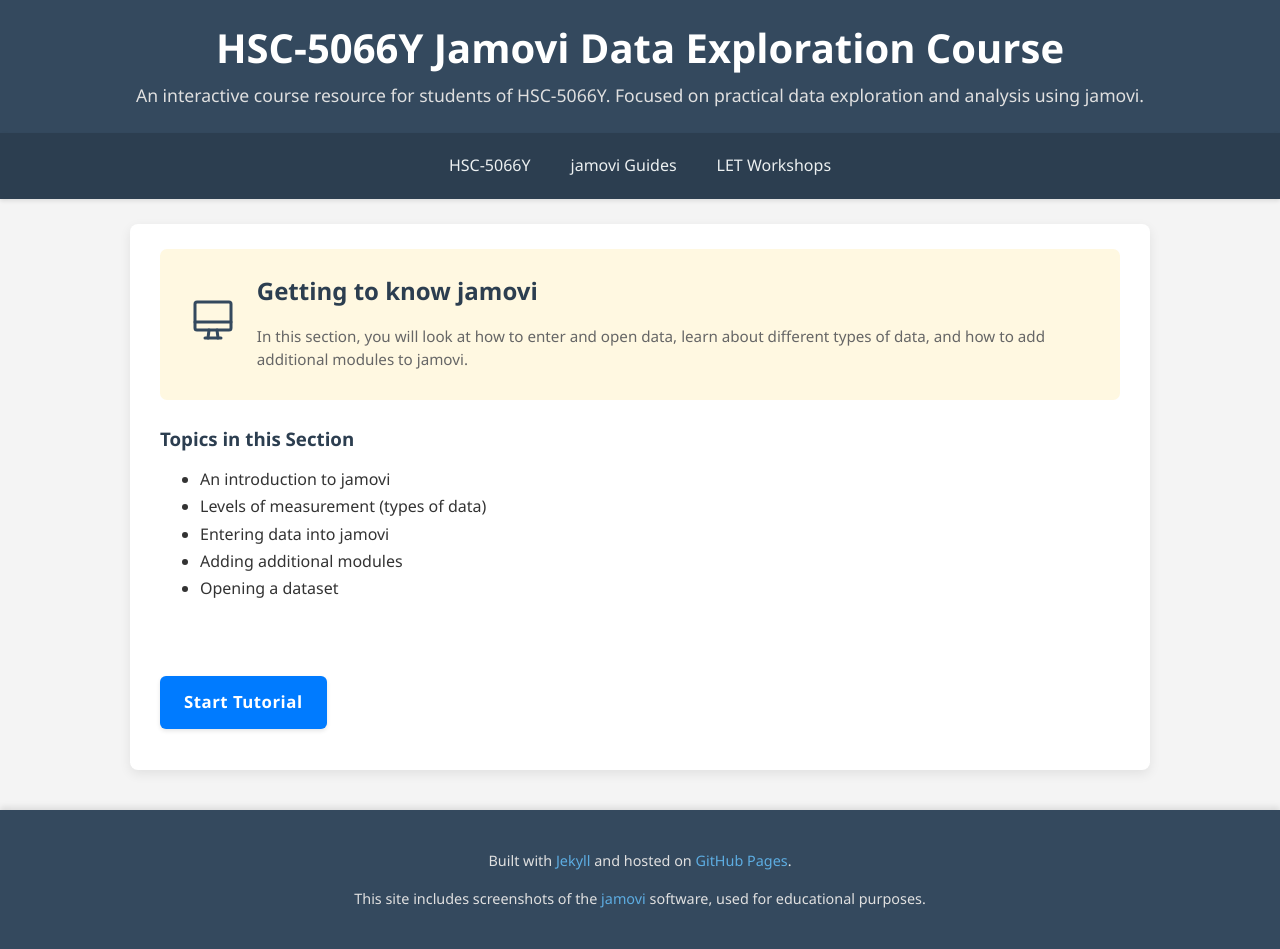
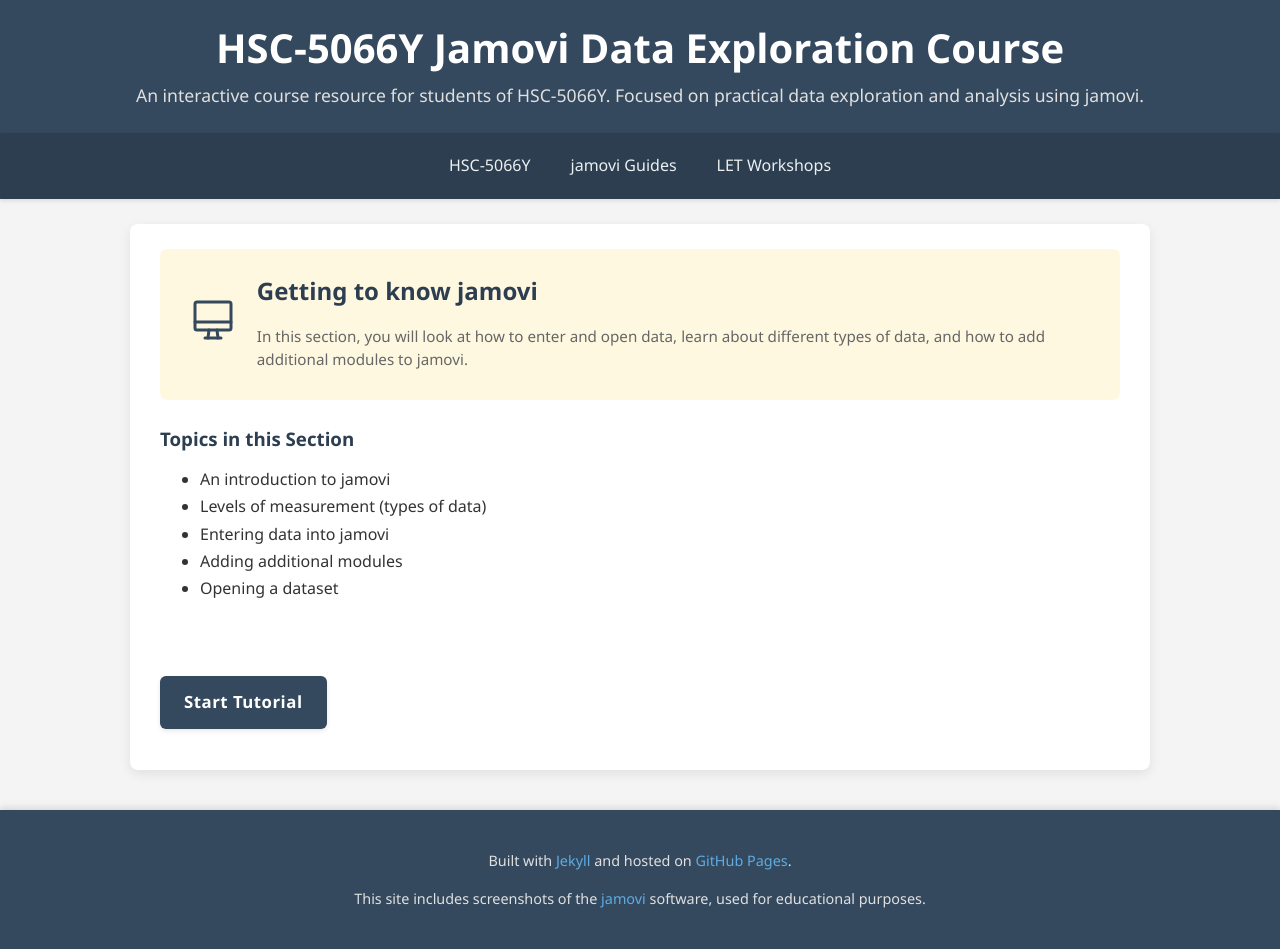
Before and after one commit to probe973/hsc-5066y, a Jekyll site: the page built from jamovi/getting-started/index.md, in a window 1280 px wide. Built offline with Jekyll 4.4.1, drawn with Linux system fonts in a browser that asks for light colours.

Commit message:
Change button colors for improved styling

```diff
--- a/assets/css/style.css
+++ b/assets/css/style.css
@@ -254,7 +254,7 @@
 
 .btn {
     display: inline-block;
-    background-color: #28a745;
+    background-color: #34495e;
     color: white;
     padding: 12px 24px;
     border: none;
@@ -270,17 +270,17 @@
 }
 
 .btn:hover {
-    background-color: #218838;
+    background-color: #4a627a;
     transform: translateY(-2px);
     box-shadow: 0 5px 10px rgba(0,0,0,0.15);
 }
 
 .btn-primary {
-    background-color: #007bff;
+    background-color: #34495e;
 }
 
 .btn-primary:hover {
-    background-color: #0056b3;
+    background-color: #4a627a;
 }
 
 .mcq-options {
```
